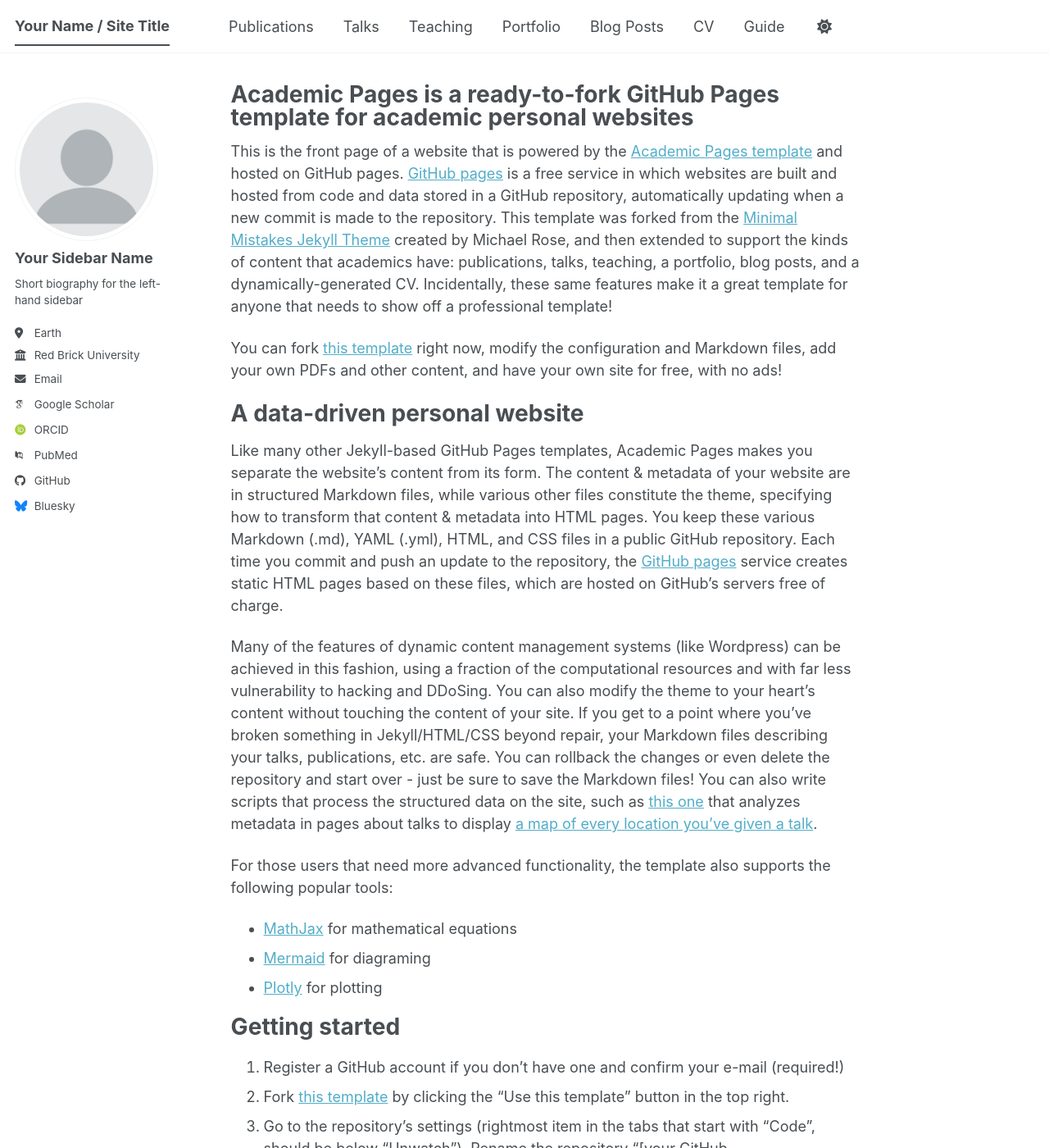
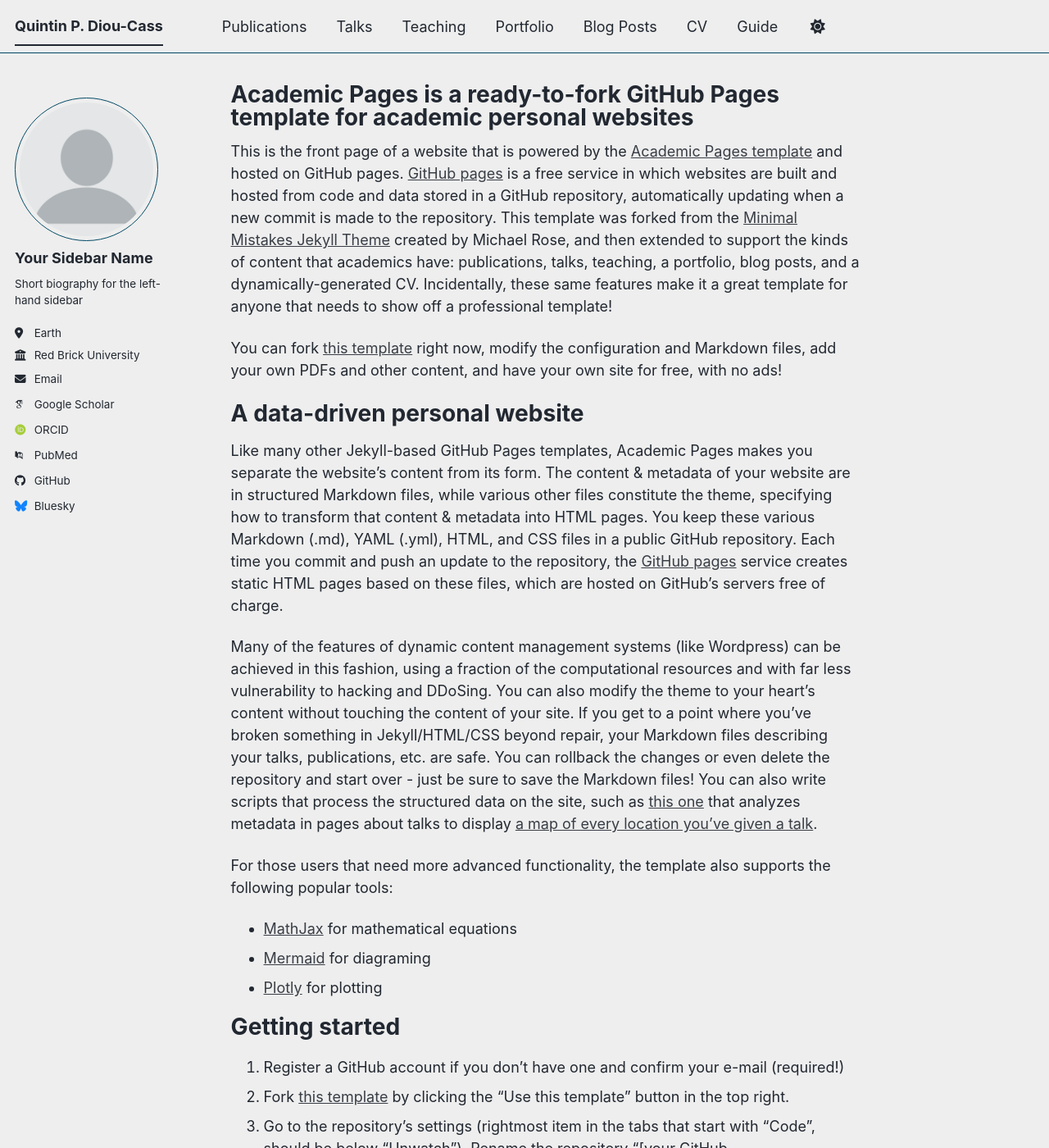
Before and after one commit to qdioucass/qdioucass.github.io, a Jekyll site: the page built from _pages/about.md, in a window 1280 px wide and 1400 px high. Shown: the whole window at 82% size. Built offline with Jekyll 4.4.1, drawn with Linux system fonts in a browser that asks for light colours; some web fonts are replaced; a script bundle is joined from its source files by our own code; library files that are not in the unit come from our copies.

Commit message:
Update _config.yml

```diff
--- a/_config.yml
+++ b/_config.yml
@@ -8,8 +8,8 @@
 
 # Basic Site Settings
 locale                   : "en-US"
-site_theme               : "default" # The available themes options are "default", "air", "sunrise", "mint", "dirt" and "contrast"
-title                    : "Your Name / Site Title"
+site_theme               : "air" # The available themes options are "default", "air", "sunrise", "mint", "dirt" and "contrast"
+title                    : "Quintin P. Diou-Cass"
 title_separator          : "-"
 name                     : &name "Your Name"
 description              : &description "Your Name's academic portfolio"   # Update this with a general description of your site, this is the default if not overridden by a page
```
